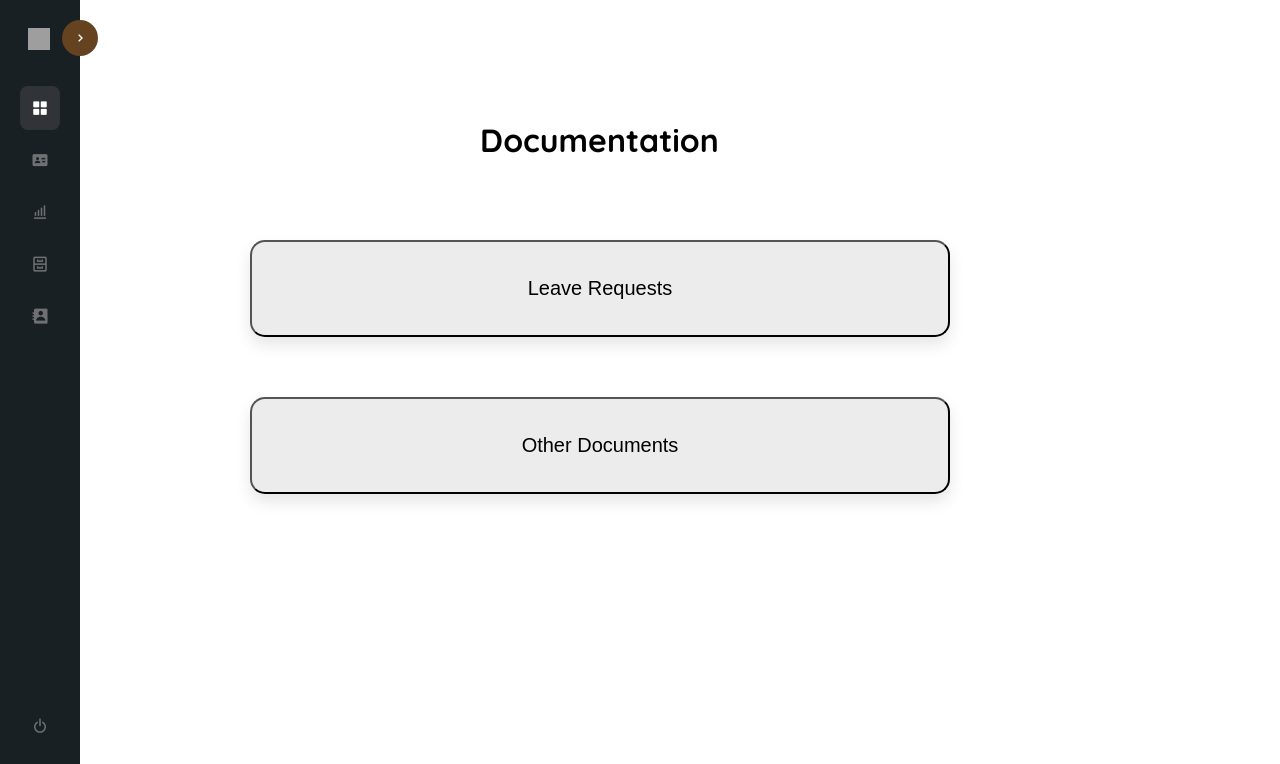
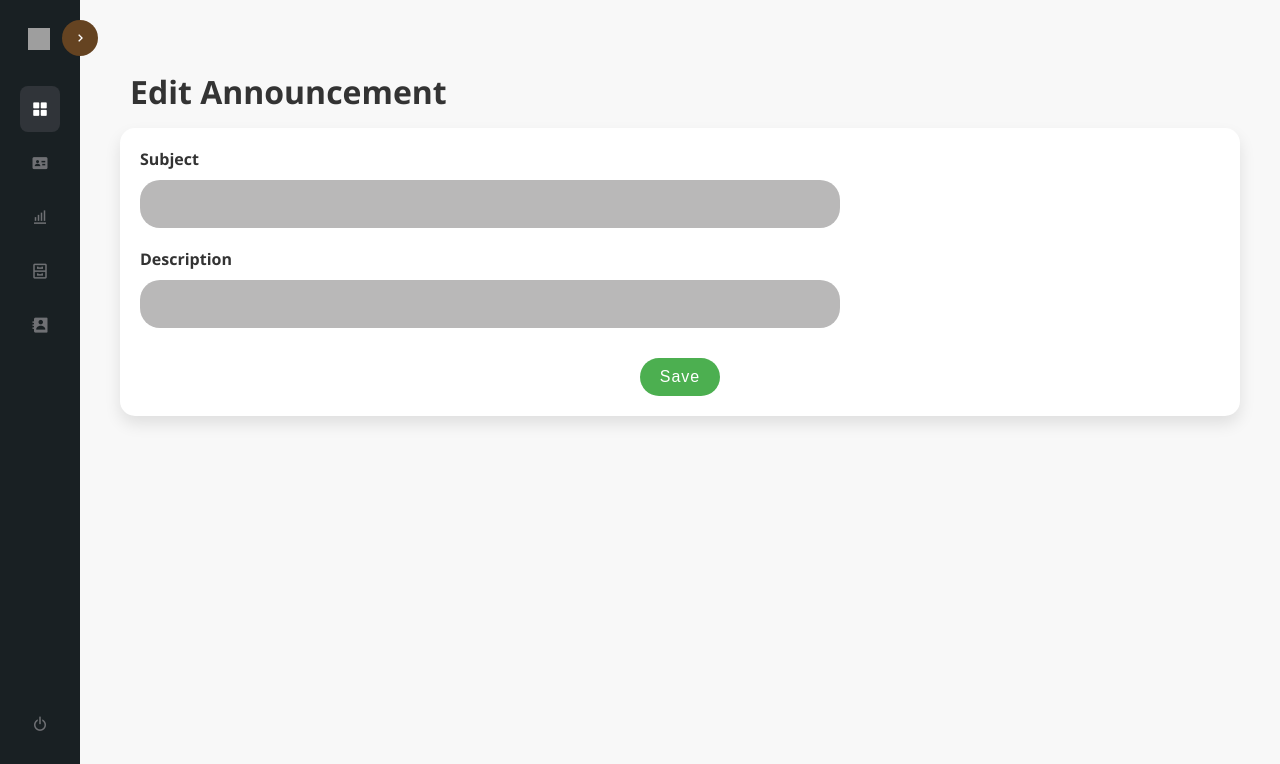
Before and after one commit to cleavor/uthm_web, a PHP site: page /documentation.php?announcement_id=1 in a window 1280 px wide. Shown: the top 764 px of the page. Run offline with PHP 8.4, Linux system fonts and the light colour scheme; data that the repository does not hold is empty; grey boxes are pictures that could not be loaded.

Commit message:
Update documentation.php

```diff
--- a/documentation.php
+++ b/documentation.php
@@ -1,10 +1,22 @@
+<?php
+    include ("connect.php");
+
+    error_reporting(0);
+
+    $announcement_id = $_GET["announcement_id"];
+    $subject = $_GET["subject"];
+    $description = $_GET["description"];
+    $date_of_release = $_GET["date_or_release"];
+?>
+
 <html lang="en">
 <head>
    <meta charset="UTF-8">
    <meta name="viewport" content="width=device-width, initial-scale=1.0">
-   <title>Documentation</title>
+   <title>Edit Announcement</title>
    <!-- CSS -->
-   <link rel="stylesheet" href="css/style.css" />
+   <link rel="stylesheet" href="./assets/css/style.css" />
+   <link rel="stylesheet" href="./assets/css/a-style.css" />
    <!-- Box Icons -->
    <link href='https://unpkg.com/boxicons@2.1.4/css/boxicons.min.css' rel='stylesheet'>
 </head>
@@ -15,16 +27,47 @@
     ?>
 
     <div class="content-container">
-        <h1 class="title" style="margin-left:360px;padding-top:50px">Documentation</h1>
+        <h1 class="title" style="margin-left:10px">Edit Announcement</h1>
 
-        <div class="button-box">
-            <a href="leave_request.php"><button class="left">Leave Requests</button></a>
-            <a href="others.php"><button class="left">Other Documents</button></a>
+        <div class="announcement-box">
+            <form method="GET">
+                <div class="subject">
+                    <label for="subject" style="display: block">Subject</label>
+                    <input type="text" name="subject" value="<?php echo $subject; ?>">
+                </div>
+                <div class="announcement-text">
+                    <label for="description" style="display: block">Description</label>
+                    <input type="text" name="description" value="<?php echo $description; ?>">
+                </div>
+                <div class="announcement-buttons">
+                    <button type="submit" class="save-button" name="submit">Save</button>
+                </div>
+            </form>
         </div>
-    </div>
+
+        <?php
+        if ($_GET["submit"]) {
+            $announcement_id = $_GET["announcement_id"];
+            $subject = $_GET["subject"];
+            $description = $_GET["description"];
+            $date_of_release = $_GET["date_of_release"];
+
+            $sql = "UPDATE announcements SET announcement_id = '$announcement_id', subject = '$subject',
+            description = '$description', date_of_release = '$date_of_release'
+            WHERE announcement_id = '$announcement_id'";
+
+            $result = mysqli_query($conn, $sql);
+            if($result) {
+                echo "<script>alert('Record Updated.')</script>";
+            }
+
+            else {
+                echo "Failed to update record.";
+            }
+        }
+    ?>
 
 <!-- Javascript -->
-<script src="js/script.js"></script>
+<script src="./assets/js/script.js"></script>
 </body>
-
 </html>
```
